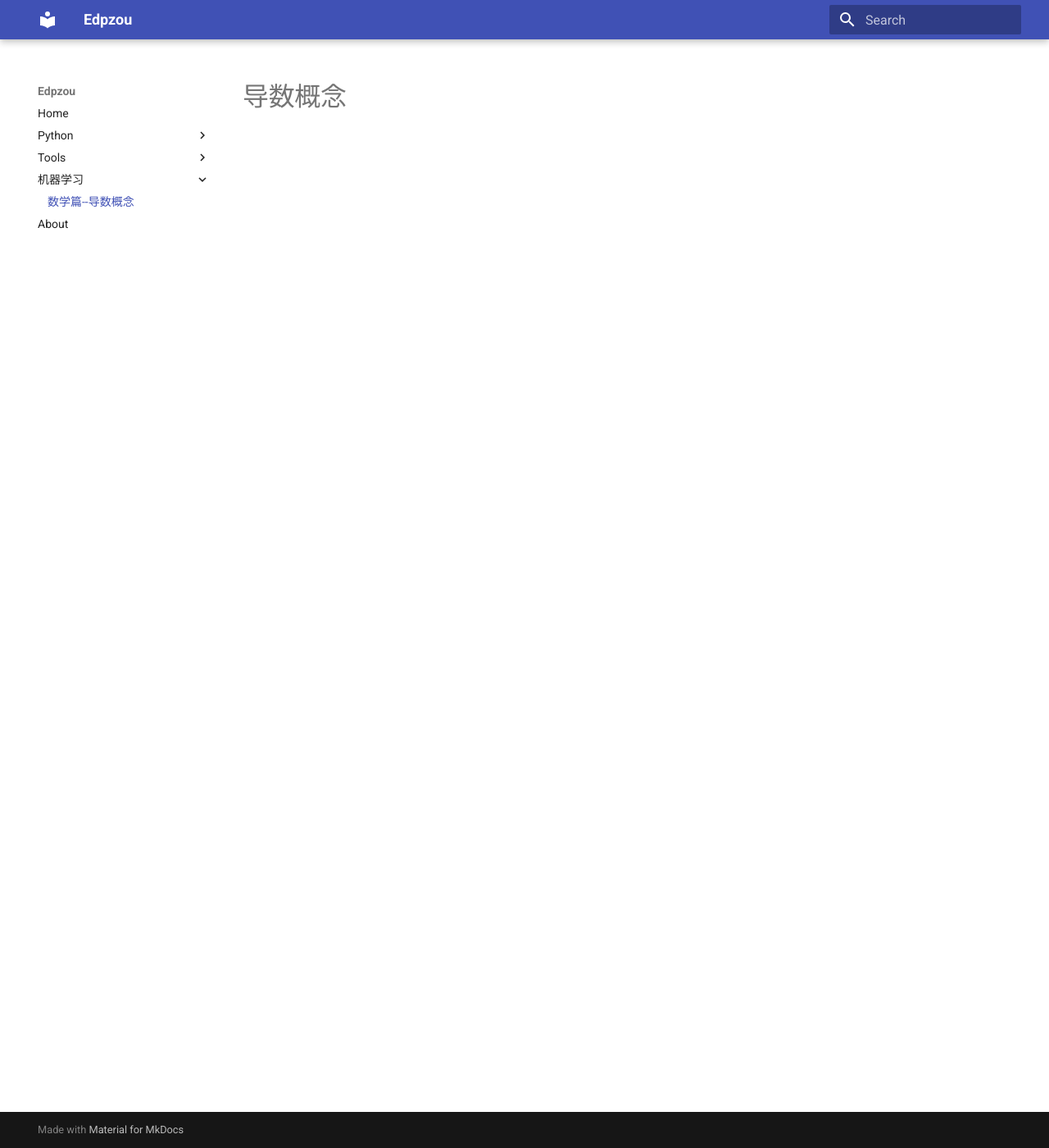
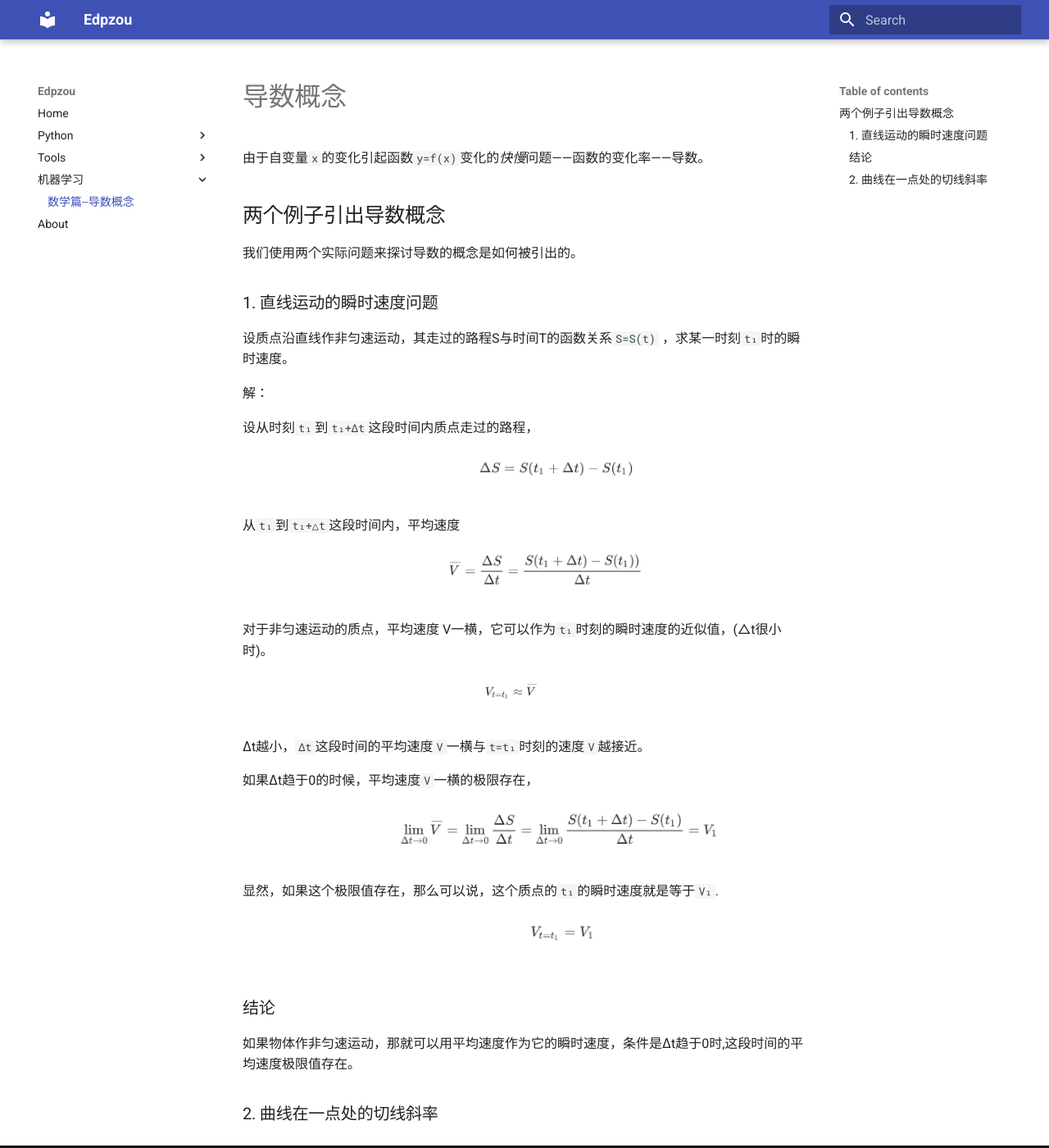
Before and after one commit to aksenventwo/MyBlog, an MkDocs documentation site: the page built from blog/docs/machine/math/daoshu.md, in a window 1280 px wide and 1400 px high. Shown: the whole window at 82% size. Built offline with MkDocs 1.6.1 and Material for MkDocs 9.7.7, drawn with Linux system fonts in a browser that asks for light colours; old or Windows-style settings are respelled for this version of MkDocs.

Commit message:
add daoshu part 1

```diff
--- a/blog/docs/machine/math/daoshu.md
+++ b/blog/docs/machine/math/daoshu.md
@@ -1 +1,51 @@
 # 导数概念
+
+由于自变量`x`的变化引起函数`y=f(x)`变化的*快慢*问题——函数的变化率——导数。
+
+## 两个例子引出导数概念
+
+我们使用两个实际问题来探讨导数的概念是如何被引出的。
+
+### 1. 直线运动的瞬时速度问题
+
+设质点沿直线作非匀速运动，其走过的路程S与时间T的函数关系`S=S(t)` ，求某一时刻`t₁`时的瞬时速度。
+
+
+
+解：
+
+设从时刻`t₁`到`t₁+∆t`这段时间内质点走过的路程，
+
+![公式1](../../figures/181022_1.png)
+
+
+从`t₁`到`t₁+△t`这段时间内，平均速度
+
+
+![公式2](../../figures/181022_2.png)
+
+对于非匀速运动的质点，平均速度 V一横，它可以作为`t₁`时刻的瞬时速度的近似值，(△t很小时)。
+
+
+![公式3](../../figures/181022_3.png)
+
+∆t越小，`∆t`这段时间的平均速度`V`一横与`t=t₁`时刻的速度`V`越接近。
+
+
+
+如果∆t趋于0的时候，平均速度`V`一横的极限存在，
+
+![公式4](../../figures/181022_4.png)
+
+显然，如果这个极限值存在，那么可以说，这个质点的`t₁`的瞬时速度就是等于`V₁`.
+
+![公式5](../../figures/181022_5.png)
+
+
+### 结论
+
+如果物体作非匀速运动，那就可以用平均速度作为它的瞬时速度，条件是∆t趋于0时,这段时间的平均速度极限值存在。
+
+
+
+### 2. 曲线在一点处的切线斜率
```
Also changed, not shown: blog/docs/figures/181022_1.png (added), blog/docs/figures/181022_2.png (added), blog/docs/figures/181022_3.png (added), blog/docs/figures/181022_4.png (added), blog/docs/figures/181022_5.png (added), blog/site/figures/181022_1.png (added), blog/site/figures/181022_2.png (added), blog/site/figures/181022_3.png (added), blog/site/figures/181022_4.png (added), blog/site/figures/181022_5.png (added), blog/site/machine/math/daoshu/index.html, blog/site/search/search_index.json, blog/site/sitemap.xml.
